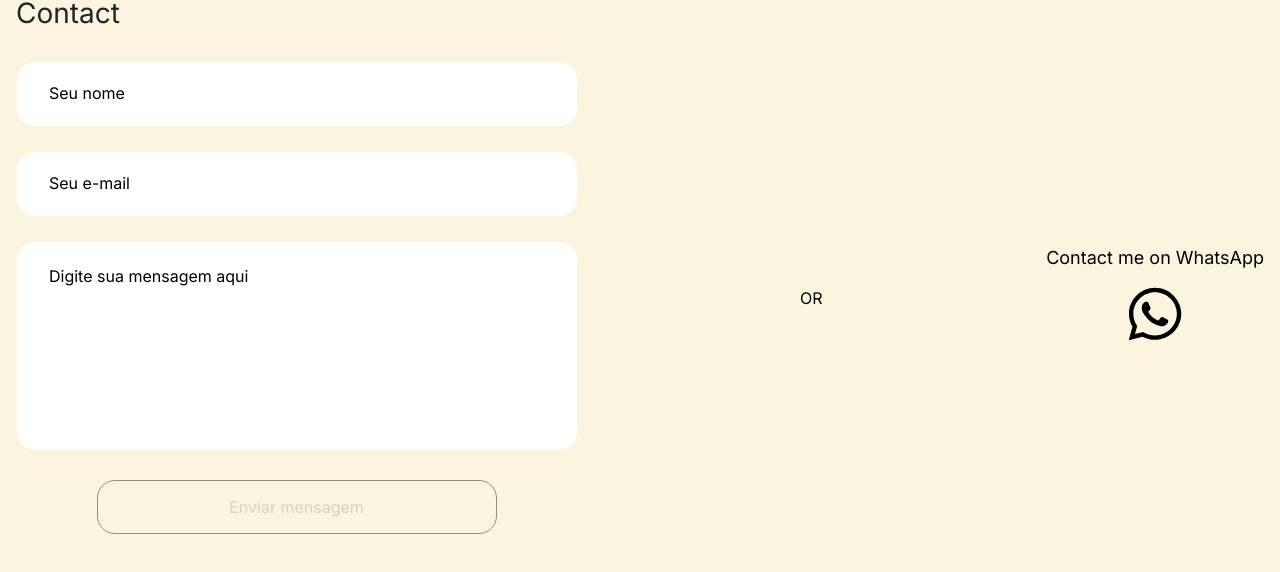
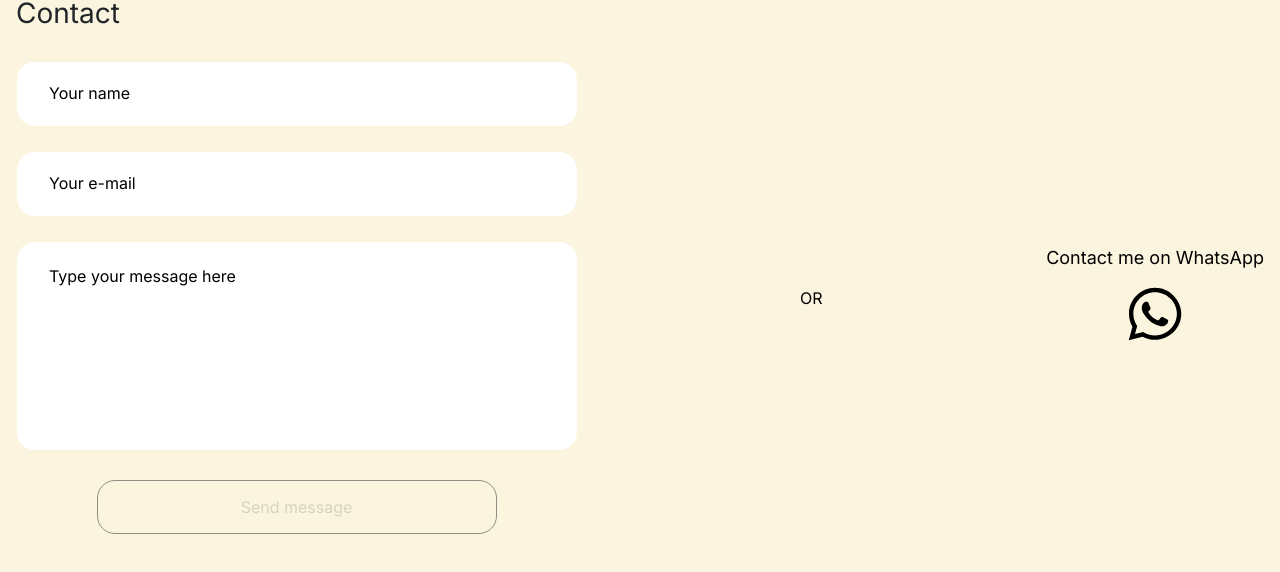
Before and after one commit to joaoPedrooC/_Portifolio, a React (Vite) app: page / in a window 1280 px wide. Shown: the part 5455-6027 px from the top of the page. Built offline with nearby package versions, Linux system fonts and the light colour scheme.

Commit message:
feat: added i18n in the contact form

```diff
--- a/src/components/Forms/ContactForm/ContactForm.tsx
+++ b/src/components/Forms/ContactForm/ContactForm.tsx
@@ -7,6 +7,7 @@ import { zodResolver } from "@hookform/resolvers/zod"
 import { ContactFormSchema } from './contactFormSchema'
 import { toast } from "react-toastify"
 import { useEffect, useRef, useState } from "react"
+import { useTranslation } from "react-i18next"
 
 interface IFormData {
   name: string
@@ -21,6 +22,8 @@ export const ContactForm = () => {
 
   const [visible, setVisible] = useState<boolean>(false)
   const buttonRef = useRef<HTMLButtonElement>(null)
+
+  const { t } = useTranslation()
 
   const observer = new IntersectionObserver((entries) => entries.forEach((entry) => {
     if (entry.isIntersecting) {
@@ -41,12 +44,12 @@ export const ContactForm = () => {
       }
     })
     .then(() => {
-      toast.success('Recebi sua mensagem! Muito obrigado e em breve retornarei o contato 😁!', {
+      toast.success(t('contacts__message--success'), {
         position: "bottom-right"
       })
     })
     .catch(() => {
-      toast.error('Oops, algo deu errado... Por favor, tente novamente mais tarde!', {
+      toast.error(t('contacts__message--error'), {
         position: "bottom-right"
       })
     })
@@ -55,10 +58,10 @@ export const ContactForm = () => {
 
   return (
     <form onSubmit={handleSubmit(submit)} className={styles.contact__formContainer}>
-      <Input type="text" id="nome" label="Seu nome" {...register('name')} />
-      <Input type="email" id="email" label="Seu e-mail" {...register('email')} />
-      <Textarea label="Digite sua mensagem aqui" {...register('message')} />
-      <button type="submit" className={`text__bold ${visible ? 'animate__animated animate__slideInUp' : ''}`} disabled={!isValid} ref={buttonRef}>Enviar mensagem</button>
+      <Input type="text" id="nome" label={t('contacts__input--name')} {...register('name')} />
+      <Input type="email" id="email" label={t('contacts__input--email')} {...register('email')} />
+      <Textarea label={t('contacts__textarea')} {...register('message')} />
+      <button type="submit" className={`text__bold ${visible ? 'animate__animated animate__slideInUp' : ''}`} disabled={!isValid} ref={buttonRef}>{t('contacts__button--send')}</button>
     </form>
   )
 }
--- a/src/locales/en/translation.json
+++ b/src/locales/en/translation.json
@@ -29,5 +29,14 @@
 
   "contacts__title": "Contact",
   "contacts__or": "OR",
-  "contacts__whatsapp": "Contact me on WhatsApp"
+  "contacts__whatsapp": "Contact me on WhatsApp",
+
+  "contacts__input--name": "Your name",
+  "contacts__input--email": "Your e-mail",
+  "contacts__textarea": "Type your message here",
+
+  "contacts__button--send": "Send message",
+
+  "contacts__message--success": "I have received your message! Thank you and I'll text you back soon 😁!",
+  "contacts__message--error": "Oops, something went wrong... Please, try again later!"
 }
--- a/src/locales/pt/translation.json
+++ b/src/locales/pt/translation.json
@@ -29,5 +29,14 @@
 
   "contacts__title": "Contato",
   "contacts__or": "OU",
-  "contacts__whatsapp": "Entre em contato comigo via WhatsApp"
+  "contacts__whatsapp": "Entre em contato comigo via WhatsApp",
+
+  "contacts__input--name": "Seu nome",
+  "contacts__input--email": "Seu e-mail",
+  "contacts__textarea": "Digite sua mensagem aqui",
+
+  "contacts__button--send": "Enviar mensagem",
+
+  "contacts__message--success": "Recebi sua mensagem! Muito obrigado e em breve retornarei o contato 😁!",
+  "contacts__message--error": "Oops, algo deu errado... Por favor, tente novamente mais tarde!"
 }
```
